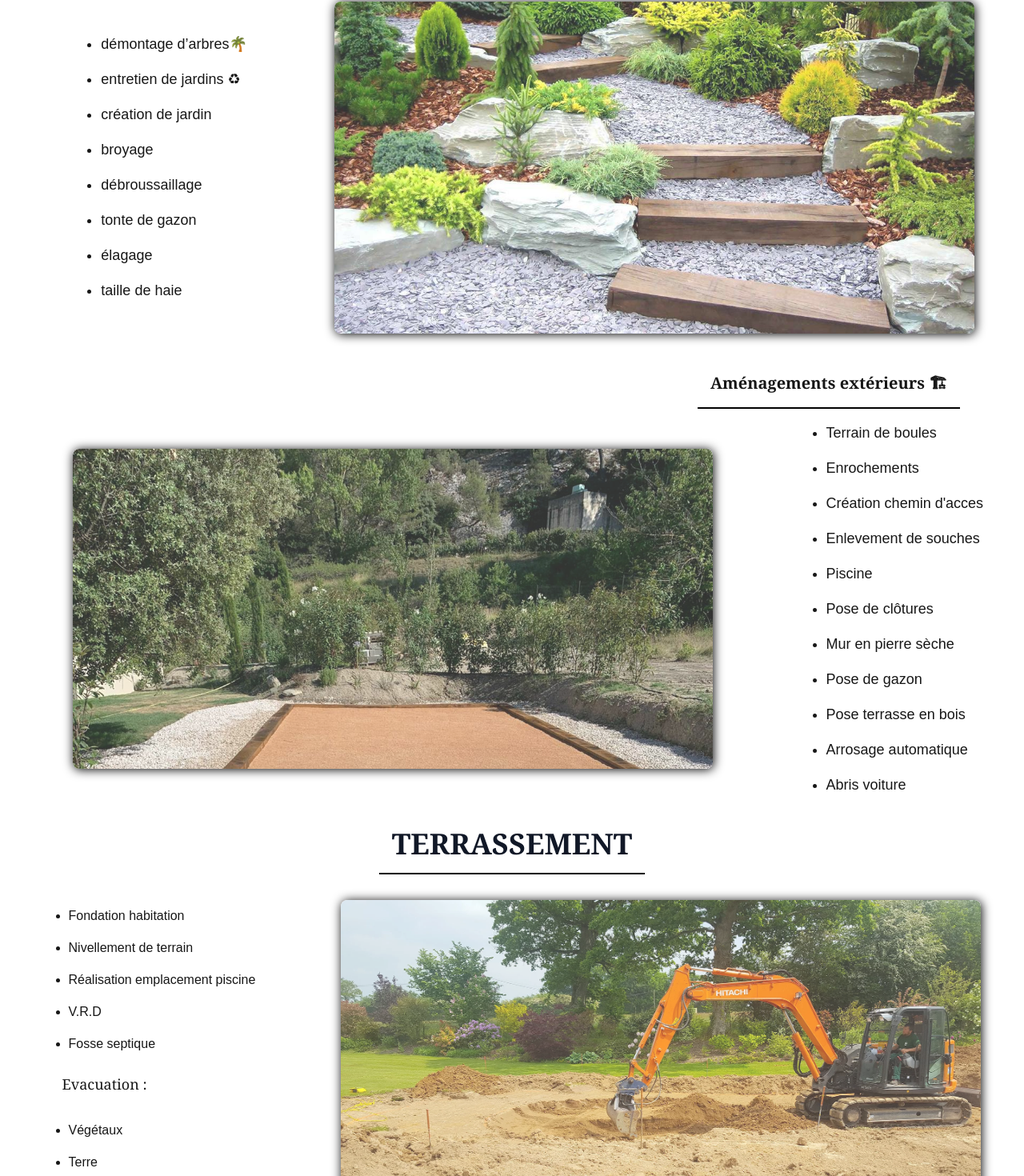
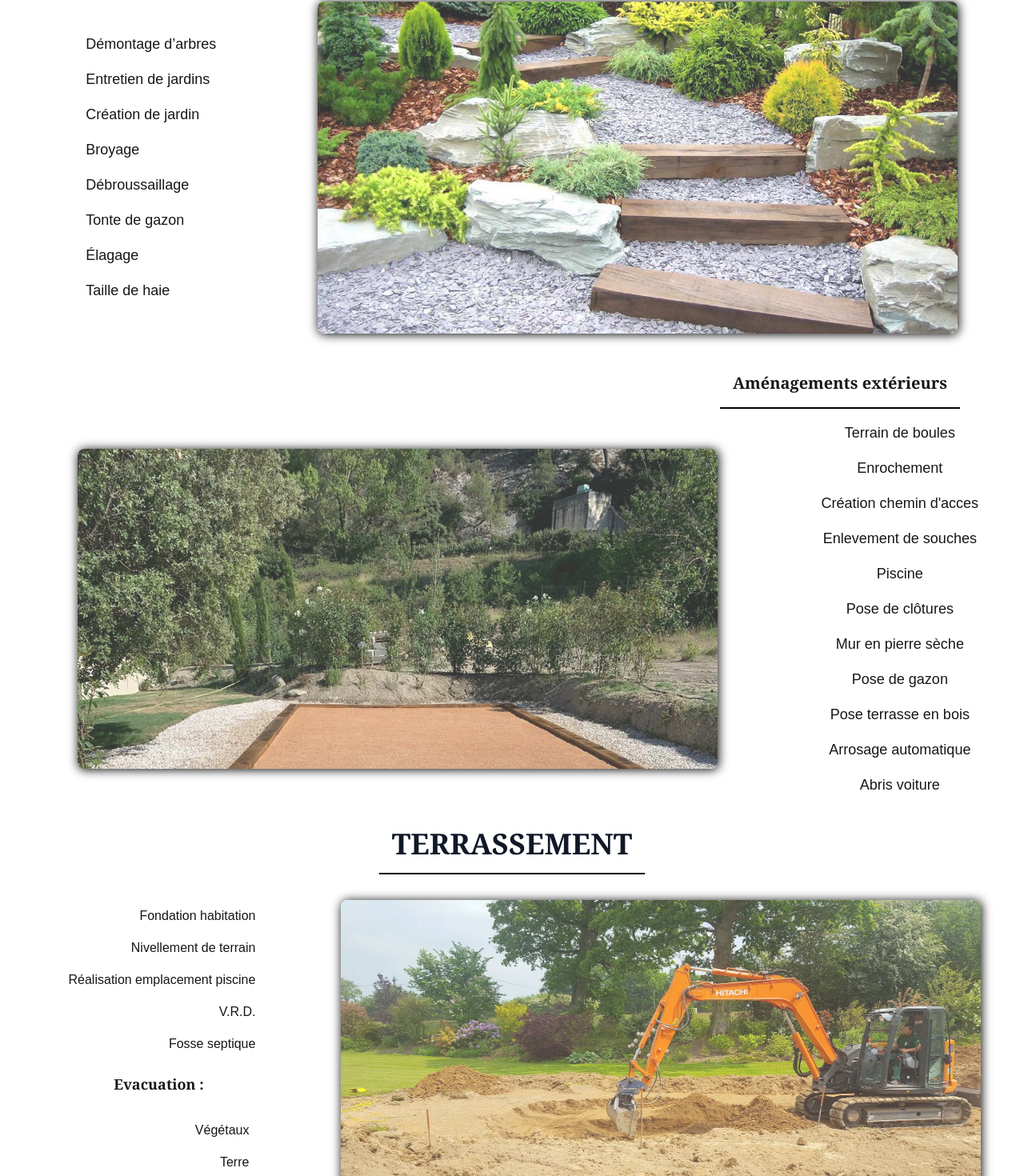
Before and after one commit to Belarini/BelariniWebSite, a Next.js app: page / in a window 1280 px wide. Shown: the part 350-1820 px from the top of the page at 80% size. Built offline with nearby package versions, Linux system fonts and the light colour scheme.

Commit message:
migration

```diff
--- a/app/api/contact/route.js
+++ b/app/api/contact/route.js
@@ -21,7 +21,7 @@ export async function POST(req) {
   // Configuration du message à envoyer
   const mailOptions = {
     from: process.env.MAIL_USERNAME, // Adresse e-mail d'envoi
-    to: 'guiwilh@gmail.com', // Adresse e-mail du destinataire
+    to: 'belariniespacesverts@gmail.com', // Adresse e-mail du destinataire
     subject: `Nouveau message de ${name}`,
     text: `Nom: ${name}\nEmail: ${email}\nMessage: ${message}`,
   };
--- a/app/components/footer.js
+++ b/app/components/footer.js
@@ -1,13 +1,27 @@
+'use client'
 import Image from "next/image";
 import Link from "next/link";
 
 export default function footer() {
 
+    const handleScrollToTop = () => {
+        window.scrollTo({ top: 0, behavior: 'smooth' });
+    }
+
     return (
         <footer className="">
             <ul className="flex justify-around items-center font-serif text-sm">
                 <li><Link href={'/rgpd'}>CGV & RGPD</Link></li>
-                <li><Image src={'/belariniLogo.png'} alt="logo entreprise" width={100} height={100} /></li>
+                <li>
+                    <Image
+                        src={'/belariniLogo.png'}
+                        alt="logo entreprise"
+                        className="cursor-pointer"
+                        width={100}
+                        height={100}
+                        onClick={handleScrollToTop}
+                    />
+                </li>
             </ul>
 
         </footer>
--- a/app/components/leafletMaps.js
+++ b/app/components/leafletMaps.js
@@ -12,7 +12,7 @@ L.Icon.Default.mergeOptions({
   shadowUrl: 'https://unpkg.com/leaflet@1.7.1/dist/images/marker-shadow.png',
 });
 
-const center = [43.425536, 5.584927]; // Remplacez par la latitude et la longitude de l'adresse de l'entreprise
+const center = [43.425853, 5.587394]; // Remplacez par la latitude et la longitude de l'adresse de l'entreprise
 
 const LeafletMapComponent = () => {
   return (
--- a/app/components/menu.js
+++ b/app/components/menu.js
@@ -16,8 +16,10 @@ export default function Menu() {
     }, [isOpen]);
 
     return (
-        <nav className="fixed z-30 bg-white flex justify-around items-center w-screen font-serif font-extrabold uppercase text-lg">
-            <Image src={"/belariniLogo.png"} alt="belarini Logo" width={200} height={100} />
+        <nav className="fixed z-30 bg-white flex lg:justify-around justify-between items-center w-screen font-serif font-extrabold uppercase text-lg">
+            <Link className="w-[200px] text-center p-3" href={'/'}>
+                <Image src={"/belariniLogo.png"} alt="belarini Logo" width={200} height={100} />
+            </Link>
             <ul className="hidden md:flex gap-10">
                 <Link className="w-[150px] text-center p-3 border-[3px] border-transparent hover:border-black" href={'/'}>Accueil</Link>
                 <Link className="w-[150px] text-center p-3 border-[3px] border-transparent hover:border-black" href={'/task'}>Travaux</Link>
@@ -26,7 +28,7 @@ export default function Menu() {
                     <Link className=" text-center p-3 border-[3px] border-transparent hover:border-black" href={'/admin'}><RiAdminFill /></Link>
                 </div>
             </ul>
-            <button className="md:hidden" onClick={() => setIsOpen(!isOpen)}>
+            <button className="md:hidden p-6 mr-4" onClick={() => setIsOpen(!isOpen)}>
                 <svg className="w-6 h-6 text-white" fill="none" stroke="black" viewBox="0 0 24 24" xmlns="http://www.w.org/http/svg"><path strokeLinecap="round" strokeLinejoin="round" strokeWidth="2" d="M4 6h16M4 12h16M4 18h16"></path></svg>
             </button>
             <div className={`md:hidden ${isOpen ? 'block' : 'hidden'} w-full absolute top-[15vh] bg-white animated`}>
--- a/app/contact/page.js
+++ b/app/contact/page.js
@@ -81,7 +81,7 @@ export default function page() {
                 </div>
                 <div className="flex flex-col items-center mt-[50vh] bg-white z-20 text-xl p-6">
                     <div className="p-2"><Image src={'/belariniLogo.png'} alt="logo entreprise" width={200} height={200} /></div>
-                    <div className="p-2">06.65.30.03.55</div>
+                    <div className="p-2">06 65 30 03 55</div>
                     <div className="p-2">belarini@gmail.com</div>
                 </div>
                 <div className="self-start p-2 text-sm border-b-2 bg-white z-20 font-serif">Avec notre formulaire :</div>
--- a/app/page.js
+++ b/app/page.js
@@ -10,6 +10,7 @@ export default function Header() {
   const ulRef = useRef(null);
   const ul2Ref = useRef(null);
   const ul3Ref = useRef(null);
+  const ul4Ref = useRef(null);
   gsap.registerPlugin(ScrollTrigger);
 
   useEffect(() => {
@@ -29,7 +30,7 @@ export default function Header() {
     gsap.from(ulRef.current.querySelectorAll("li"), {
       opacity: 0,
       y: 50,
-      duration: 1,
+      // duration: 1,
       stagger: 0.2,
       // scrollTrigger: {
       //   trigger: ulRef.current,
@@ -38,16 +39,43 @@ export default function Header() {
       //   toggleActions: "play none none none",
       // },
     });
+    gsap.from(ul3Ref.current.querySelectorAll("li"), {
+      opacity: 0,
+      y: 50,
+      // duration: 1,
+      stagger: 0.2,
+      scrollTrigger: {
+        trigger: ul3Ref.current,
+        start: "top 80%",
+        // markers: true,
+        end: "bottom 20%",
+        toggleActions: "play none none none",
+      },
+    });
     // }
     // if (ul2Ref.current) {
     gsap.from(ul2Ref.current.querySelectorAll("li"), {
       opacity: 0,
       y: 50,
-      duration: 1,
+      // duration: 1,
       stagger: 0.2,
       scrollTrigger: {
-        trigger: ulRef.current,
+        trigger: ul2Ref.current,
         start: "top 80%",
+        // markers: true,
+        end: "bottom 20%",
+        toggleActions: "play none none none",
+      },
+    });
+    gsap.from(ul4Ref.current.querySelectorAll("li"), {
+      opacity: 0,
+      y: 50,
+      // duration: 1,
+      stagger: 0.2,
+      scrollTrigger: {
+        trigger: ul4Ref.current,
+        start: "top 80%",
+        // markers: true,
         end: "bottom 20%",
         toggleActions: "play none none none",
       },
@@ -74,22 +102,22 @@ export default function Header() {
                 height={400}
               />
             </div>
-            <div className="text-center p-6 lg:text-start">
-              <ul className="list-disc pl-6" ref={ulRef}>
-                <li className="py-2 text-lg">démontage d’arbres🌴</li>
-                <li className="py-2 text-lg">entretien de jardins ♻</li>
-                <li className="py-2 text-lg">création de jardin</li>
-                <li className="py-2 text-lg">broyage</li>
-                <li className="py-2 text-lg">débroussaillage</li>
-                <li className="py-2 text-lg">tonte de gazon</li>
-                <li className="py-2 text-lg">élagage</li>
-                <li className="py-2 text-lg">taille de haie</li>
+            <div className="text-start">
+              <ul className="pl-2 text-start" ref={ulRef}>
+                <li className="py-2 text-lg">Démontage d’arbres</li>
+                <li className="py-2 text-lg">Entretien de jardins</li>
+                <li className="py-2 text-lg">Création de jardin</li>
+                <li className="py-2 text-lg">Broyage</li>
+                <li className="py-2 text-lg">Débroussaillage</li>
+                <li className="py-2 text-lg">Tonte de gazon</li>
+                <li className="py-2 text-lg">Élagage</li>
+                <li className="py-2 text-lg">Taille de haie</li>
               </ul>
             </div>
           </div>
           <div>
             <div className="lg:flex flex-row-reverse">
-              <h4 className="font-serif font-bold p-4 m-2 lg:mr-20 text-xl border-b-2 border-black max-w-max">Aménagements extérieurs 🏗</h4>
+              <h4 className="font-serif font-bold p-4 m-2 lg:mr-20 text-xl border-b-2 border-black max-w-max">Aménagements extérieurs</h4>
             </div>
             <div className="lg:flex lg:justify-around items-center">
               <div className="m-4 rounded-lg max-h-[400px] overflow-hidden shadow-[1px_1px_13px_black]">
@@ -101,9 +129,9 @@ export default function Header() {
                   height={400}
                 />
               </div>
-              <ul className="list-disc pl-6" ref={ul2Ref}>
+              <ul className="text-center" ref={ul2Ref}>
                 <li className="py-2 text-lg">Terrain de boules</li>
-                <li className="py-2 text-lg">Enrochements</li>
+                <li className="py-2 text-lg">Enrochement</li>
                 <li className="py-2 text-lg">Création chemin d'acces</li>
                 <li className="py-2 text-lg">Enlevement de souches</li>
                 <li className="py-2 text-lg">Piscine</li>
@@ -123,15 +151,15 @@ export default function Header() {
         <div className="lg:flex w-full justify-around lg:pl-6 bg-white">
           <div>
             {/* <h4 className="font-serif font-bold p-4 m-2 text-xl">notre savoir faire :</h4> */}
-            <ul className="list-disc p-4 pl-6">
+            <ul className="p-4 pl-6 text-end" ref={ul3Ref}>
               <li className="py-2">Fondation habitation</li>
               <li className="py-2">Nivellement de terrain</li>
               <li className="py-2">Réalisation emplacement piscine</li>
-              <li className="py-2">V.R.D</li>
+              <li className="py-2">V.R.D.</li>
               <li className="py-2">Fosse septique</li>
             </ul>
-            <p className="text-lg font-serif pl-4">Evacuation :</p>
-            <ul className="list-disc p-6">
+            <p className="text-lg font-serif font-semibold text-center">Evacuation :</p>
+            <ul className="p-6 text-end" ref={ul4Ref}>
               <li className="py-2">Végétaux</li>
               <li className="py-2">Terre</li>
               <li className="py-2">Gravats</li>
--- a/app/task/page.js
+++ b/app/task/page.js
@@ -36,7 +36,7 @@ export default function page() {
             <div className="fixed w-screen h-[45vh] -z-10">
                 <Image className="opacity-80 object-cover" src={"/la_foret.jpg"} alt="la fôret" fill />
                 <div className='moveTitle flex flex-col font-serif z-10 h-full w-full justify-center items-center text-3xl lg:text-5xl text-white'>
-                    <h3 className="z-10 uppercase mt-20">Nos réalisation</h3>
+                    <h3 className="z-10 uppercase mt-20">Nos réalisations</h3>
                 </div>
             </div>
             <div className="pt-[50vh] grid md:grid-cols-2 z-10">
--- a/next.config.mjs
+++ b/next.config.mjs
@@ -4,7 +4,7 @@ const nextConfig = {
         domains: ["res.cloudinary.com"], // Autoriser les images Cloudinary
       },
       env: {
-        CLOUDINARY_CLOUD_NAME: process.env.CLOUDINARY_CLOUD_NAME,
+        CLOUDINARY_CLOUD_NAME: process.env.NEXT_PUBLIC_CLOUDINARY_CLOUD_NAME,
         CLOUDINARY_API_KEY: process.env.CLOUDINARY_API_KEY,
         CLOUDINARY_API_SECRET: process.env.CLOUDINARY_API_SECRET,
       },
```
